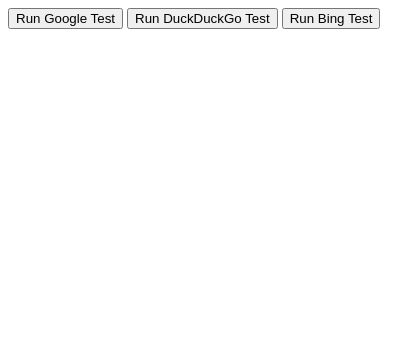
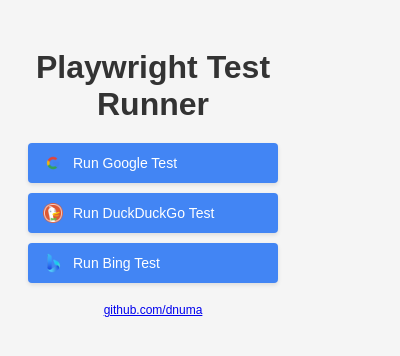
Before and after one commit to dnuma/chrome_automation_extension, a browser extension: page src/popup/popup.html in a window 400 px wide. Drawn offline with Linux system fonts and the light colour scheme.

Commit message:
Style created

```diff
--- a/src/popup/popup.html
+++ b/src/popup/popup.html
@@ -1,14 +1,31 @@
 <!DOCTYPE html>
 <html lang="en">
-  <head>
+<head>
     <title>Playwright Test Runner</title>
-  </head>
-  <body>
-    <button id="google">Run Google Test</button>
-    <button id="duck">Run DuckDuckGo Test</button>
-    <button id="bing">Run Bing Test</button>
+    <link rel="stylesheet" href="style.css">
+</head>
+<body>
+    <h1>Playwright Test Runner</h1>
 
-    <script src="dist/popup/popup.js"></script>
-  </body>
+    <button id="google">
+        <img src="../../img/google.png" alt="Google icon">
+        Run Google Test
+    </button>
 
+    <button id="duck">
+        <img src="../../img/duckduckgo.png" alt="DuckDuckGo icon">
+        Run DuckDuckGo Test
+    </button>
+
+    <button id="bing">
+        <img src="../../img/bing.png" alt="Bing icon">
+        Run Bing Test
+    </button>
+
+    <div class="footer">
+        <a href="https://github.com/dnuma" target="_blank">github.com/dnuma</a>
+    </div>
+
+    <script src="popup.js"></script>
+</body>
 </html>
--- /dev/null
+++ b/src/popup/style.css
@@ -0,0 +1,46 @@
+body {
+  font-family: 'Google Sans', sans-serif;
+  background-color: #f5f5f5;
+  width: 250px;
+  padding: 20px;
+}
+
+h1 {
+  text-align: center;
+  margin-bottom: 20px;
+  color: #333;
+}
+
+button {
+  background-color: #4285f4;
+  color: white;
+  border: none;
+  padding: 10px 15px;
+  text-align: center;
+  text-decoration: none;
+  display: inline-block;
+  font-size: 14px;
+  margin: 10px 0;
+  cursor: pointer;
+  border-radius: 4px;
+  width: 100%;
+  box-shadow: 0 2px 4px rgba(0, 0, 0, 0.1);
+  display: flex;
+  align-items: center;
+  gap: 10px;
+}
+
+button:hover {
+  background-color: #3367d6;
+}
+
+button img {
+  height: 20px;
+}
+
+.footer {
+  text-align: center;
+  margin-top: 20px;
+  font-size: 12px;
+  color: #777;
+}
```
Also changed, not shown: img/bing.png (added), img/duckduckgo.png (added), img/google.png (added), img/logo.png (added).
